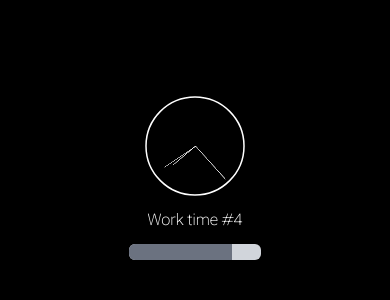
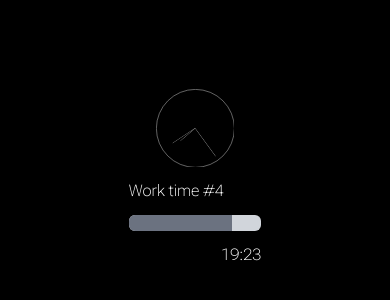
Before and after one commit to rheddev/rhed, a Next.js app: page /pomodoro in a window 390 px wide. Shown: the part 244-544 px from the top of the page. Built offline with nearby package versions, Linux system fonts and the light colour scheme; a web font is replaced by a local one.

Commit message:
made clock responsive

```diff
--- a/app/pomodoro/page.tsx
+++ b/app/pomodoro/page.tsx
@@ -37,6 +37,70 @@ const fadeOut = (audio: HTMLAudioElement, duration = 10000) => {
   return fadeTimer;
 };
 
+const Ellipsis = ({
+  radius,
+  strokeWidth,
+  className,
+}: {
+  radius: number;
+  strokeWidth: number;
+  className?: string;
+}) => {
+  const size = (radius + strokeWidth) * 2;
+
+  return (
+    <svg
+      className={className}
+      width={`${size}vw`}
+      height={`${size}vw`}
+      viewBox={`0 0 ${size}vw ${size}vw`}
+      fill="none"
+      xmlns="http://www.w3.org/2000/svg"
+    >
+      <circle
+        cx={`${radius + strokeWidth}vw`}
+        cy={`${radius + strokeWidth}vw`}
+        r={`${radius}vw`}
+        stroke="white"
+        strokeWidth={`${strokeWidth}vw`}
+      />
+    </svg>
+  );
+};
+
+const Hand = ({
+  width,
+  height,
+  className,
+  style,
+}: {
+  width: number;
+  height: number;
+  className: string;
+  style: React.CSSProperties;
+}) => {
+  return (
+    <svg
+      style={style}
+      className={className}
+      width={`${width}vw`}
+      height={`${height}vw`}
+      viewBox={`0 0 ${width}vw ${height}vw`}
+      fill="none"
+      xmlns="http://www.w3.org/2000/svg"
+    >
+      <line
+        x1={`${width / 2}vw`}
+        y1={`${height}vw`}
+        x2={`${width / 2}vw`}
+        y2="0"
+        stroke="white"
+        strokeWidth={`${width}vw`}
+      />
+    </svg>
+  );
+};
+
 interface ClockProps {
   seconds: number;
 }
@@ -48,30 +112,30 @@ function Clock({ seconds }: ClockProps) {
 
   return (
     <div className="relative w-fit">
-      <img src="Ellipse 1.svg" alt="Circle" />
-      <img
+      <Ellipsis radius={10} strokeWidth={0.1} />
+      <Hand
         style={{
           transform: `rotate(${hoursDegree}deg)`,
         }}
         className={`absolute bottom-1/2 left-1/2 origin-bottom`}
-        src="Hours.svg"
-        alt="Circle"
+        width={0.1}
+        height={5}
       />
-      <img
+      <Hand
         style={{
           transform: `rotate(${minutesDegree}deg)`,
         }}
         className={`absolute bottom-1/2 left-1/2 origin-bottom`}
-        src="Minutes.svg"
-        alt="Circle"
+        width={0.1}
+        height={7}
       />
-      <img
+      <Hand
         style={{
           transform: `rotate(${secondsDegree}deg)`,
         }}
         className={`absolute bottom-1/2 left-1/2 origin-bottom`}
-        src="Seconds.svg"
-        alt="Circle"
+        width={0.1}
+        height={9}
       />
     </div>
   );
@@ -136,10 +200,21 @@ function Pomodoro({ pomodoro, audio }: PomodoroProps) {
 
     return (
       <div className="w-[34vw] space-y-3">
-        <h1 className="text-center">
+        <h1 className="text-start">
           {title} {cycle && cycle > 0 ? <span>#{cycle}</span> : null}
         </h1>
         <ProgressBar numerator={numerator} denominator={denominator} />
+        <div className="text-end">
+          {Math.floor(numerator / 60).toLocaleString("en-US", {
+            minimumIntegerDigits: 2,
+            useGrouping: false,
+          })}
+          :
+          {Math.floor(numerator % 60).toLocaleString("en-US", {
+            minimumIntegerDigits: 2,
+            useGrouping: false,
+          })}
+        </div>
       </div>
     );
   }
@@ -166,7 +241,7 @@ export default function PomodoroPage() {
 
   useEffect(() => {
     setAudio(new Audio("white_noise.mp3"));
-  }, [])
+  }, []);
 
   useEffect(() => {
     // Start with volume 0
@@ -200,7 +275,7 @@ export default function PomodoroPage() {
 
     updateTime();
 
-    const intervalId = setInterval(updateTime, 1000);
+    const intervalId = setInterval(updateTime, 10);
 
     return () => clearInterval(intervalId);
   }, []);
```
